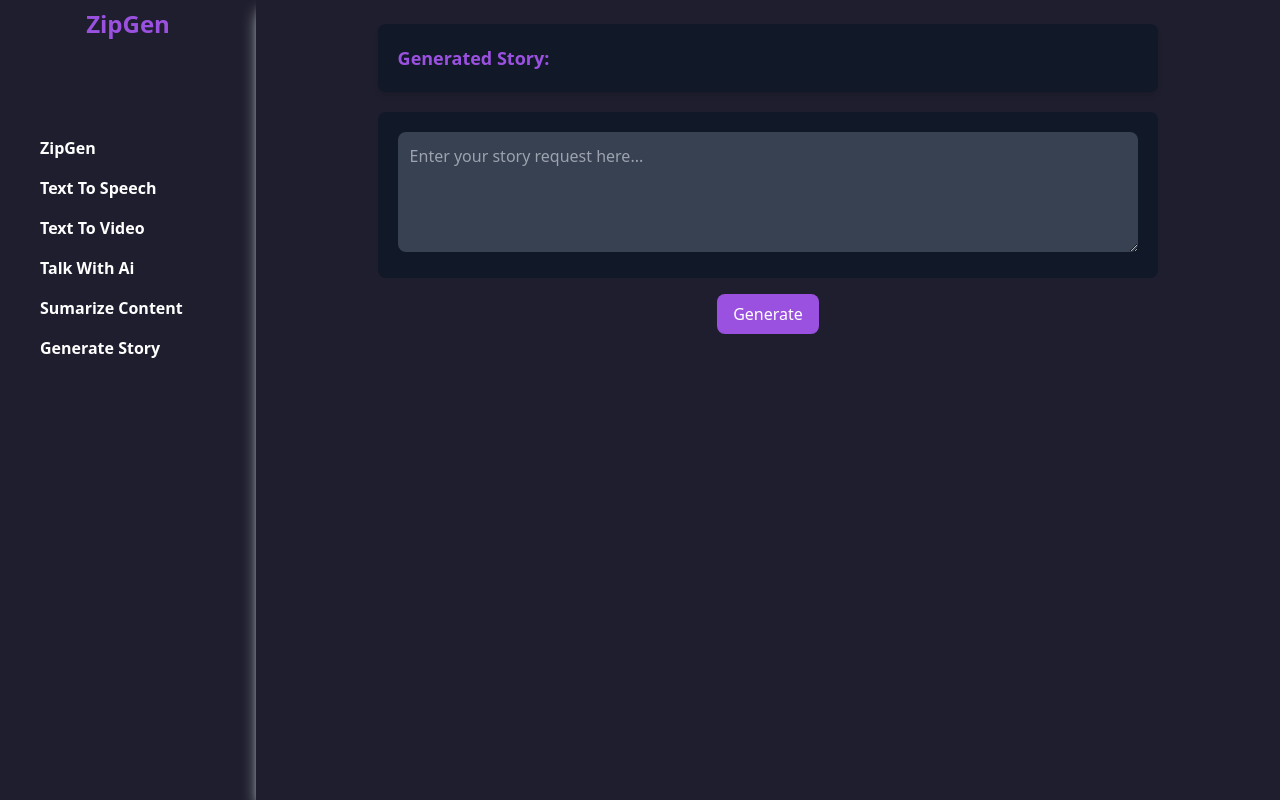
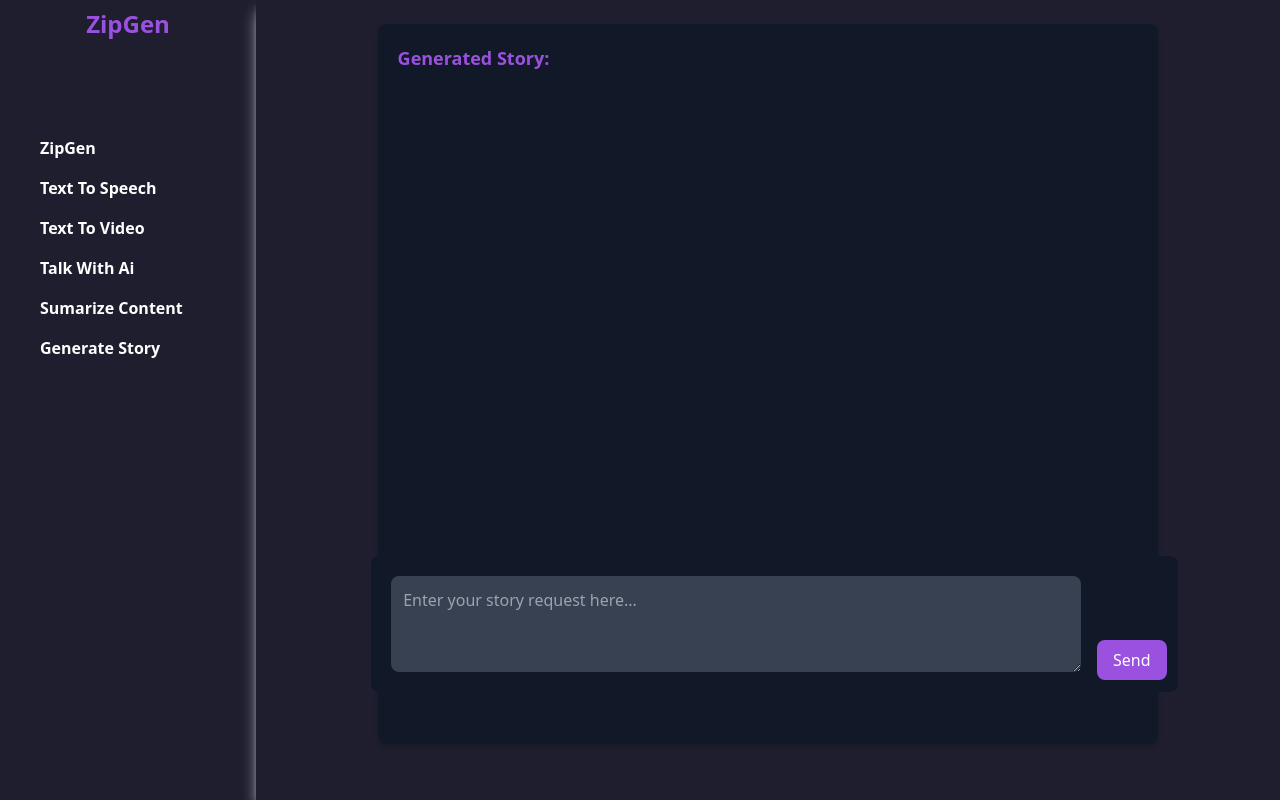
Before and after one commit to ntwarifrank/ZipGen-FrontEnd, a Next.js app: page /generateStory in a window 1280 px wide. Built offline with nearby package versions, Linux system fonts and the light colour scheme.

Commit message:
first commit

```diff
--- a/app/generateStory/page.jsx
+++ b/app/generateStory/page.jsx
@@ -34,6 +34,7 @@ const Home = () => {
       - The first line must be the **title** (without any extra words).
       - Ensure the story has a **clear beginning, middle, and end**.
       - The response must contain **only the story** (no explanations).
+      -and make sure the title it has been bolded and it in h2 and dont add anything that are not story part
       `;
 
       const res = await axios.post(`${process.env.NEXT_PUBLIC_BACKEND_URL}/api/gemini`, { text: prompt });
@@ -45,11 +46,13 @@ const Home = () => {
     setLoading(false);
   };
 
+  console.log(responseText)
+
   return (
     <Layout>
       <div className="flex flex-col w-full items-center p-6">
         {/* Generated Story Section */}
-        <div className="w-[80%] bg-gray-900 text-gray-300 p-5 rounded-lg shadow-md">
+        <div className="relative w-[80%] pb-[20%] h-[90vh] bg-gray-900 text-gray-300 p-5 rounded-lg shadow-md overflow-y-scroll">
           <h3 className="text-lg font-semibold text-accentPurple">Generated Story:</h3>
 
           {responseText && (
@@ -61,7 +64,7 @@ const Home = () => {
                     <h1 className="text-2xl font-bold my-4 text-accentPurple text-center" {...props} />
                   ),
                   h2: ({ node, ...props }) => (
-                    <h2 className="text-xl font-semibold my-3 text-accentPurple" {...props} />
+                    <h2 className="text-xl font-semibold my-3 text-accentPurple underline" {...props} />
                   ),
                   p: ({ node, ...props }) => (
                     <p className="text-gray-300 my-2 leading-relaxed" {...props} />
@@ -99,27 +102,29 @@ const Home = () => {
         </div>
 
         {/* User Input Section */}
-        <div className="w-[80%] bg-gray-900 p-5 rounded-lg mt-5">
+        <div className="absolute top-[67%] flex flex-row right-[8%] w-[63%] bg-gray-900 p-5 rounded-lg mt-5">
           <textarea
-            rows={4}
-            className="w-full rounded-lg text-gray-200 bg-gray-700 p-3 outline-none"
+            rows={3}
+            className="w-[90%] rounded-lg text-gray-200 bg-gray-700 p-3 outline-none"
             placeholder="Enter your story request here..."
             value={userInput}
             onChange={(e) => setUserInput(e.target.value)}
           ></textarea>
-          {errors.message && <p className="text-red-500 mt-2">{errors.message}</p>}
-        </div>
 
-        {/* Generate Button */}
-        <div className="mt-4">
+          <div className="mt-4 absolute w-[5%] top-[50%] right-[5%] ">
           <button
             onClick={sendRequest}
             className="bg-accentPurple px-4 py-2 rounded-lg text-white"
             disabled={loading}
           >
-            {loading ? "Generating..." : "Generate"}
+            {loading ? "Send..." : "Send"}
           </button>
         </div>
+          {errors.message && <p className="text-red-500 mt-2">{errors.message}</p>}
+        </div>
+
+        {/* Generate Button */}
+
       </div>
     </Layout>
   );
--- a/app/layout/page.jsx
+++ b/app/layout/page.jsx
@@ -10,7 +10,7 @@ const Layout = ({children}) => {
             <div>
                <div className="mt-20">
                 {
-                    [{slash:"zipGen", name:"ZipGen"},{slash:"generateVoice", name:"Text To Speech"}, {slash:"textToVideo", name:"Text To Video"},{slash:"talkWithAi", name:"Talk With Ai"}, {slash:"samarize", name:"Sumarize Content"}, {slash:"generateStory", name:"Generate Story"}].map((item, index) => (
+                    [{slash:"zipGen", name:"ZipGen"},{slash:"generateVoice", name:"Text To Speech"}, {slash:"textToVideo", name:"Text To Video"},{slash:"talkWithAi", name:"Talk With Ai"}, {slash:"summarizeContent", name:"Sumarize Content"}, {slash:"generateStory", name:"Generate Story"}].map((item, index) => (
                         <div key={index} className="relative link pl-10 py-2 font-bold hover:text-gray-500">
                             <Link href={item.slash} className="relative">{item.name}</Link>
                             <div  className="absolute h-0.5 w-0 top-20 tarnsition-all bg-white link-hover:w-[50%] duration-0.6"></div>
--- /dev/null
+++ b/app/summarizeContent/page.jsx
@@ -0,0 +1,11 @@
+import Layout from "../layout/page"
+
+const SummarizeContent = () => {
+  return (
+    <div>
+      <Layout>summarizeContent </Layout>
+    </div>
+  )
+}
+
+export default SummarizeContent
--- /dev/null
+++ b/app/textToVideo/page.jsx
@@ -0,0 +1,11 @@
+import Layout from "../layout/page"
+
+const TextToVideo = () => {
+  return (
+    <div>
+      <Layout>TextToVideo</Layout>
+    </div>
+  )
+}
+
+export default TextToVideo;
--- a/app/zipGen/page.jsx
+++ b/app/zipGen/page.jsx
@@ -58,7 +58,7 @@ const Home = () => {
     <Layout>
       <div className="flex flex-col w-full items-center p-6">
         {/* Chat Box */}
-        <div className="w-[90%] bg-gray-900 text-gray-300 p-5 rounded-lg shadow-md min-h-[500px] max-h-[70vh] overflow-y-auto">
+        <div className="relative w-[95%] bg-gray-900 text-gray-300 p-5 rounded-lg shadow-md min-h-[500px] pb-[20%] max-h-[70vh] overflow-y-auto">
           {messages.map((msg, index) => (
             <div key={index} className="mb-4">
               {/* User Message (Left) */}
@@ -124,7 +124,7 @@ const Home = () => {
         </div>
 
         {/* User Input Section */}
-        <div className="w-[90%] bg-gray-900 p-5 rounded-lg mt-5">
+        <div className="absolute w-[60%] right-[13%] top-[60%] bg-gray-900 p-5 rounded-lg mt-5">
           <textarea
             rows={4}
             className="w-full rounded-lg text-gray-200 bg-gray-700 p-3 outline-none"
@@ -136,13 +136,13 @@ const Home = () => {
         </div>
 
         {/* Generate Button */}
-        <div className="mt-4">
+        <div className="mt-4 absolute top-[80%] right-[7%]">
           <button
             onClick={sendRequest}
             className="bg-accentPurple px-4 py-2 rounded-lg text-white"
             disabled={loading}
           >
-            {loading ? "Generating..." : "Generate"}
+            {loading ? "Send..." : "Send"}
           </button>
         </div>
       </div>
```
